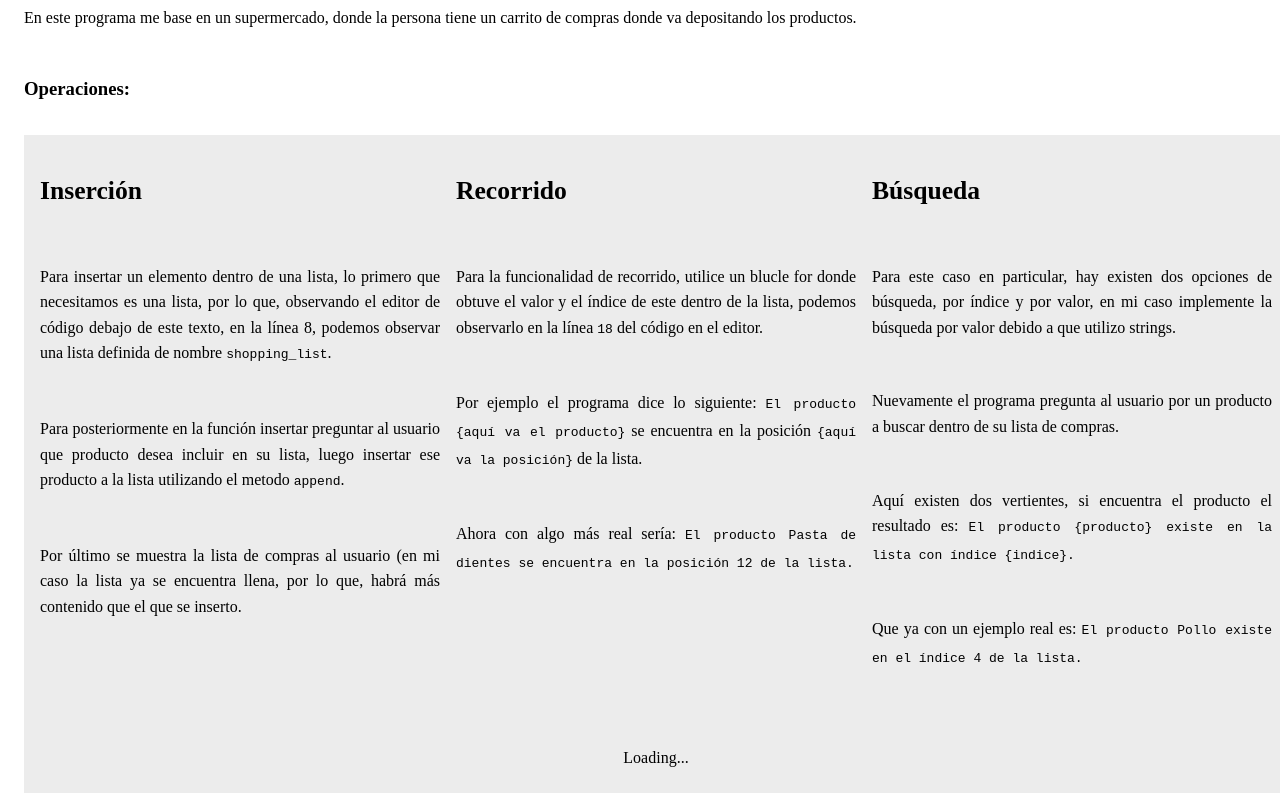
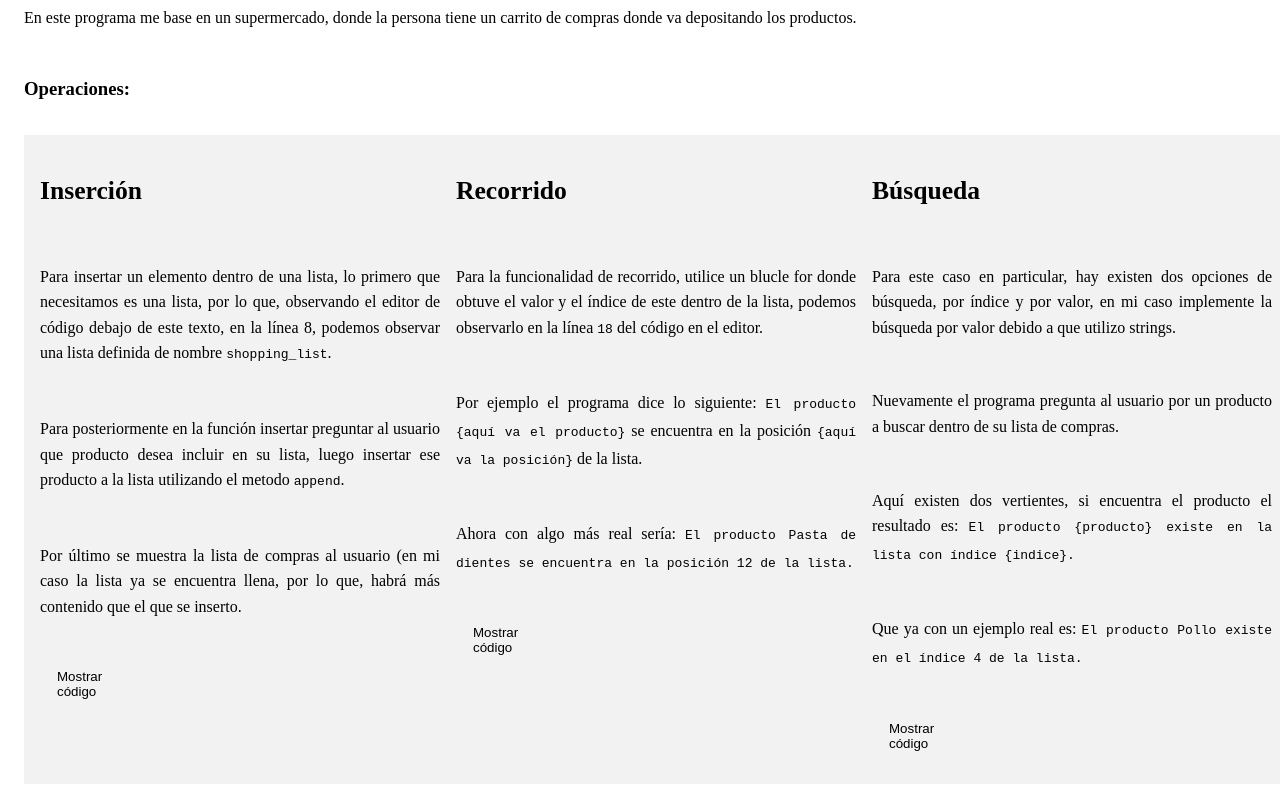
Before and after one commit to Jorgemacias-12/Estructuras-de-datos, a Next.js app: page /producto-2 in a window 1280 px wide. Shown: the part 980-1773 px from the top of the page. Built offline with nearby package versions, Linux system fonts and the light colour scheme; no server answers.

Commit message:
Add: CodeViewer
	Este componente permitirá desplegar el editor,
	y esconderlo cuando ya no quieras utilizarlo.

```diff
--- a/components/codeReview/CodeReview.tsx
+++ b/components/codeReview/CodeReview.tsx
@@ -1,4 +1,5 @@
 import Editor from "@monaco-editor/react";
+import { useState } from "react";
 import styles from "styles/CodeReview.module.css";
 
 type CodeReviewProps = {
@@ -8,18 +9,35 @@ type CodeReviewProps = {
 };
 
 export const CodeReview = ({ title, content, code }: CodeReviewProps) => {
+  const [visible, setVisible] = useState(false);
+
+  const toggleView = () => {
+    setVisible(!visible);
+  };
+
   return (
     <article className={styles.container}>
       <h3 className={styles.title}>{title}</h3>
 
       <section className={styles.contentContainer}>
-        {
-          content.map((text, index) =>{
-            return <p className={styles.text} dangerouslySetInnerHTML={{__html: text}} key={index}></p>
-          })
-        }
+        {content.map((text, index) => {
+          return (
+            <p
+              className={styles.text}
+              dangerouslySetInnerHTML={{ __html: text }}
+              key={index}
+            ></p>
+          );
+        })}
       </section>
 
+      <button className={styles.toggleViewButton} onClick={toggleView}>
+        {
+          visible ? "Esconder código" : "Mostrar código"
+        }
+      </button>
+
+      {visible && (
         <Editor
           width="100%"
           height="300px"
@@ -28,6 +46,7 @@ export const CodeReview = ({ title, content, code }: CodeReviewProps) => {
           value={code}
           options={{ readOnly: true, fontFamily: "JetBrains Mono" }}
         />
+      )}
     </article>
   );
 };
--- a/styles/CodeReview.module.css
+++ b/styles/CodeReview.module.css
@@ -4,7 +4,7 @@
   flex-direction: column;
   gap: 1rem;
   padding: 1rem;
-   background-color: #ececec;
+  background-color: #f2f2f2;
 }
 
 .contentContainer {
@@ -22,3 +22,15 @@
   text-align: justify;
   line-height: 1.6rem;
 }
+
+.toggleViewButton {
+  cursor: pointer;
+  background-color: var(--code-toggler-bg);
+  border: .1rem solid transparent;
+  padding: 1rem;
+  width: 10%;
+}
+
+.toggleViewButton:active {
+  transform: scale(0.9);
+}
```
Lines whose indentation alone changed are shown as unchanged.
